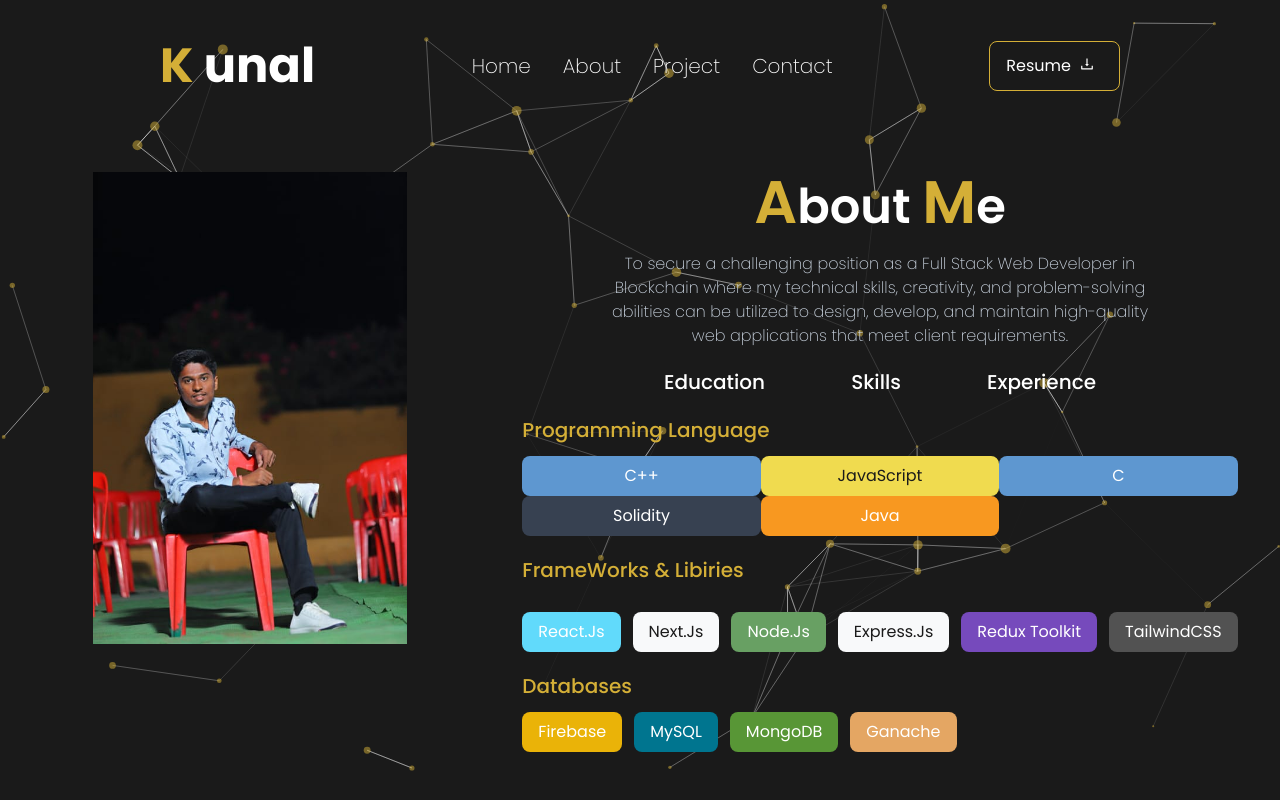
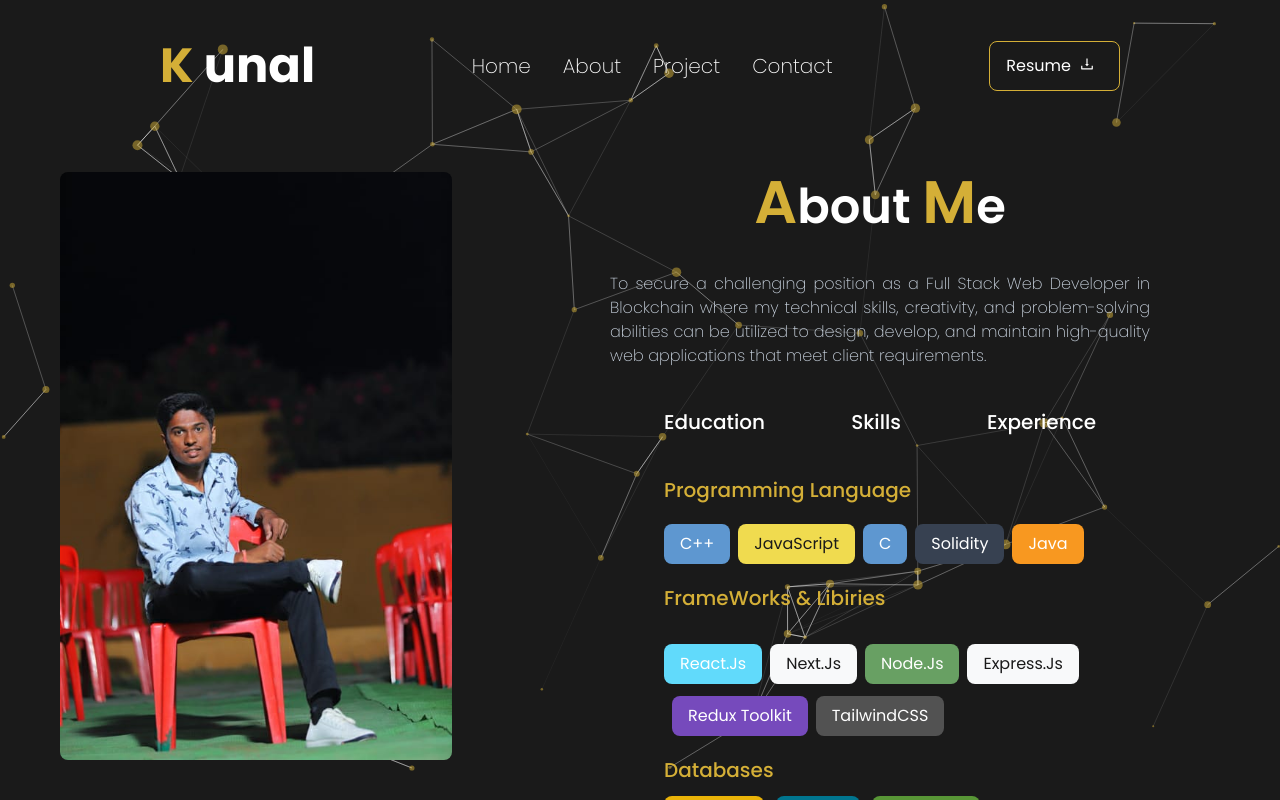
Before and after one commit to kunalhole/KunalHole-Portfolio-Website, a React (Create React App) app: page /about in a window 1280 px wide. Both pictures are taken after a click on the button "Skills". Built offline with nearby package versions, Linux system fonts and the light colour scheme.

Commit message:
Adding the Transition to Pages

```diff
--- a/src/components/About/About.js
+++ b/src/components/About/About.js
@@ -5,60 +5,61 @@ import Skill from "./Skill"
 
 import photo from "../../assets/photo.jpeg"
 import Experience from "./Experience"
+import { motion } from "framer-motion"
 
 const About = () => {
+  const imgPart = {
+    initial: {
+      x: "-50%",
+      opacity: 0,
+    },
+    whileInView: {
+      x: 0,
+      opacity: 1,
+    },
+  }
+
+  const contentPart = {
+    initial: { x: "50%", opacity: 0 },
+    whileInView: {
+      x: 0,
+      opacity: 1,
+    },
+  }
+
   const [type, setType] = useState("education")
   return (
     <section
-      className="text-primary h-full w-full  md:overflow-hidden "
+      className="text-primary  h-full w-full md:overflow-hidden flex justify-between  p-10"
       // id="about"
       // className="text-primary bg-gray-400  w-4/6 mx-auto  h-full  flex  flex-col items-center"
     >
-      {/* <div className=" w-3/4 my-8 bg-violet-400">
-        <p>
-          To Secure a challenging position as a Full Stack Web Developer in
-          Blockchain where my technical skills,creativity, and problem solving
-          abilities can be utilized to design, develop, and maintain
-          high-quality web application that meet client requirements.
-        </p>
-      </div>
-      <div className="bg-yellow-400 w-3/4 flex flex-col  h-full">
-        <div className="w-full flex justify-between items-center p-5">
-          <button onClick={() => setType("education")}>Education</button>
-          <button onClick={() => setType("skill")}>Skills</button>
-          <button onClick={() => setType("achievement")}>Achievements</button>
-        </div>
-
-        {type === "eduaction" ? (
-          <Education />
-        ) : type === "skill" ? (
-          <Skill />
-        ) : type === "achievement" ? (
-          <Achievement />
-        ) : (
-          <Education />
-        )}
-      </div> */}
-
-      <div className="flex justify-between  flex-wrap p-10">
-        <div className="w-1/2 md:w-[35%]">
-          <img
+      <motion.img
+        {...imgPart}
+        transition={{
+          delay: 0.2,
+        }}
         src={photo}
         alt="photoPic"
-            className=" hidden md:inline-block w-full h-3/4 object-contain rounded-4xl "
+        className=" hidden ml-5 md:inline-block object-contain rounded-lg  "
       />
-        </div>
-        <div className=" w-full flex flex-col items-center md:w-[60%] space-y-5">
+
+      <motion.div
+        {...contentPart}
+        transition={{
+          delay:0.2
+        }}
+        className="w-full flex flex-col items-center md:w-[60%] space-y-10"
+      >
         <h1 className=" text-4xl md:text-5xl font-semibold">
           <span className="text-5xl md:text-6xl text-rear">A</span>bout{" "}
           <span className="text-5xl md:text-6xl text-rear">M</span>e
         </h1>
-          <p className="w-full md:w-9/12 text-center text-slate-300 font-extralight">
+        <p className="w-full md:w-9/12  text-justify text-slate-300 font-extralight">
           To secure a challenging position as a Full Stack Web Developer in
-            Blockchain where my technical skills, creativity, and
-            problem-solving abilities can be utilized to design, develop, and
-            maintain high-quality web applications that meet client
-            requirements.
+          Blockchain where my technical skills, creativity, and problem-solving
+          abilities can be utilized to design, develop, and maintain
+          high-quality web applications that meet client requirements.
         </p>
 
         <div className="flex mt-20 mb-40 space-x-4 justify-between md:w-[60%]">
@@ -83,6 +84,7 @@ const About = () => {
         </div>
 
         {/* Render content based on the selected type */}
+        <div className="w-[60%] h-full">
           {type === "education" ? (
             <Education />
           ) : type === "skill" ? (
@@ -93,7 +95,7 @@ const About = () => {
             <Education /> // Default to Education if the type is not recognized.
           )}
         </div>
-      </div>
+      </motion.div>
     </section>
   )
 }
--- a/src/components/About/Skill.js
+++ b/src/components/About/Skill.js
@@ -3,8 +3,8 @@ const Skill = () => {
     <div className="space-y-5">
       <div className="space-y-3">
         <h3 className="text-xl text-rear font-medium">Programming Language</h3>
-        <div className="grid grid-cols-3 col-span-3">
-          <button className="bg-cplus px-2 py-2 rounded-lg md:px-4 md:py-2">
+        <div className=" space-x-2 space-y-2">
+          <button className="bg-cplus px-2 py-2 rounded-lg md:px-4 md:py-2 col-span-2">
             C++
           </button>
           <button className="bg-javascript text-secondary px-2 py-2 rounded-lg md:px-4 md:py-2">
@@ -24,7 +24,7 @@ const Skill = () => {
 
       <div className="space-y-5">
         <h3 className="text-xl text-rear font-medium">FrameWorks & Libiries</h3>
-        <div className="space-x-3  space-y-2">
+        <div className="space-y-3 space-x-2">
           <button className="bg-react rounded-lg px-4 py-2">React.Js</button>
           <button className="bg-next text-secondary rounded-lg px-4 py-2">
             Next.Js
--- a/src/components/Contact/Contact.js
+++ b/src/components/Contact/Contact.js
@@ -1,6 +1,7 @@
 import { useState } from "react"
 import { useRef } from "react"
 import emailjs from "@emailjs/browser"
+import { motion } from "framer-motion"
 
 const Contact = () => {
   const [name, setName] = useState("")
@@ -13,6 +14,7 @@ const Contact = () => {
     console.log(name)
     console.log(mail)
     console.log(message)
+
     // emailjs
     //   .sendForm(
     //     "service_cw9wrsh",
@@ -35,7 +37,16 @@ const Contact = () => {
   }
   return (
     <main className="w-full h-full flex justify-center items-center">
-      <section className=" w-full  md:w-1/2 h-4/6 flex flex-col p-5 space-y-10">
+      <motion.section
+        initial={{ opacity: 0, scale: 0.5 }}
+        animate={{ opacity: 1, scale: 1 }}
+        transition={{
+          duration: 0.8,
+          delay: 0.5,
+          ease: [0, 0.71, 0.2, 1.01],
+        }}
+        className=" w-full  md:w-1/2 h-4/6 flex flex-col p-5 space-y-10"
+      >
         <div className="flex flex-col justify-center  items-center space-y-5 ">
           <h1 className="text-primary font-semibold  text-3xl md:text-4xl">
             <span className="text-rear text-3xl md:text-5xl">C</span>ontact{" "}
@@ -78,7 +89,7 @@ const Contact = () => {
             disabled={!name || !mail || !message}
           ></input>
         </form>
-      </section>
+      </motion.section>
     </main>
   )
 }
```
Lines whose indentation alone changed are shown as unchanged.
